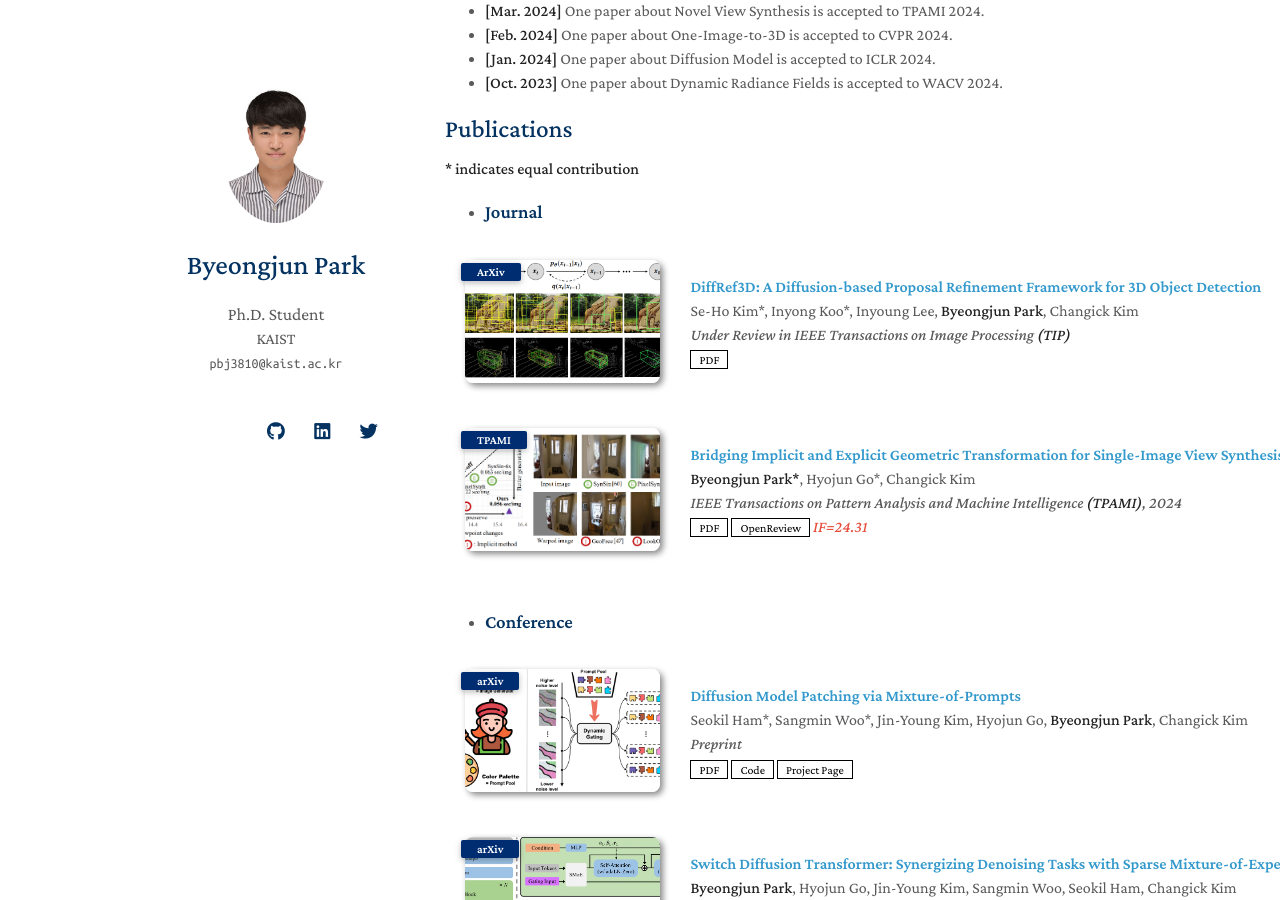
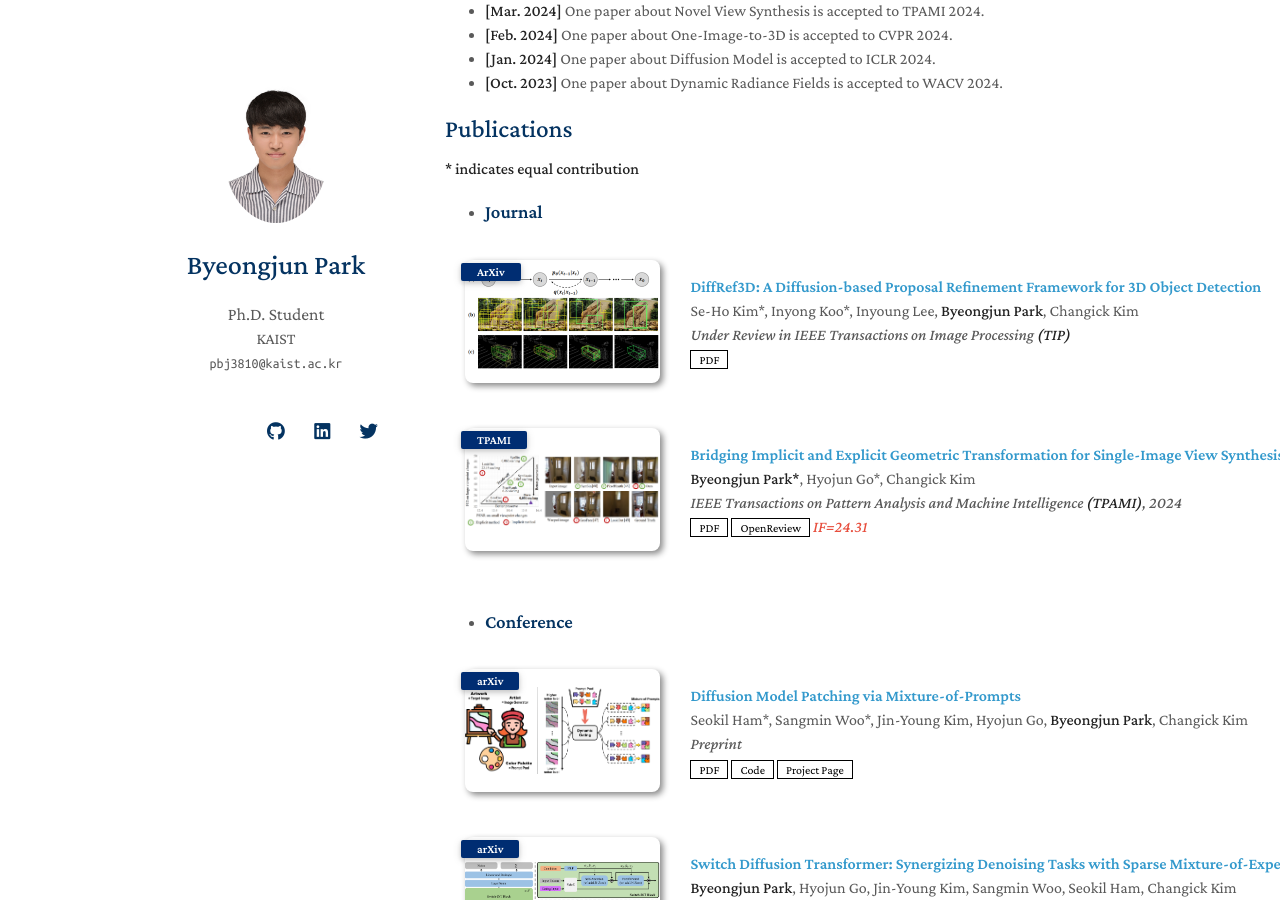
Before and after one commit to byeongjun-park/byeongjun-park.github.io, a Jekyll site: the page built from index.md, in a window 1280 px wide and 900 px high, scrolled down 418 px. Built offline with Jekyll 4.4.1, drawn with Linux system fonts in a browser that asks for light colours; nearby versions of some CDN libraries; a style sheet for code colours, icons or effects is not loaded; our own code applies the rules of GitHub Pages for plain Markdown files.

Commit message:
profile update

```diff
--- a/_includes/publications.md
+++ b/_includes/publications.md
@@ -14,7 +14,7 @@
 <div class="pub-row">
   <div class="col-sm-3 abbr" style="position: relative;padding-right: 15px;padding-left: 15px;">
     {% if link.image %}
-    <img src="{{ link.image }}" class="teaser img-fluid z-depth-1" style="width=100px;height=40%">
+    <img src="{{ link.image }}" class="teaser img-fluid z-depth-1" style="width=100px;height=40%;object-fit: contain;">
     {% endif %}
     {% if link.conference_short %}
     <abbr class="badge">{{ link.conference_short }}</abbr>
@@ -70,7 +70,7 @@
 <div class="pub-row">
   <div class="col-sm-3 abbr" style="position: relative;padding-right: 15px;padding-left: 15px;">
     {% if link.image %}
-    <img src="{{ link.image }}" class="teaser img-fluid z-depth-1" style="width=100px;height=40%">
+    <img src="{{ link.image }}" class="teaser img-fluid z-depth-1" style="width=100px;height=40%;object-fit: contain;">
     {% endif %}
     {% if link.conference_short %}
     <abbr class="badge">{{ link.conference_short }}</abbr>
```
